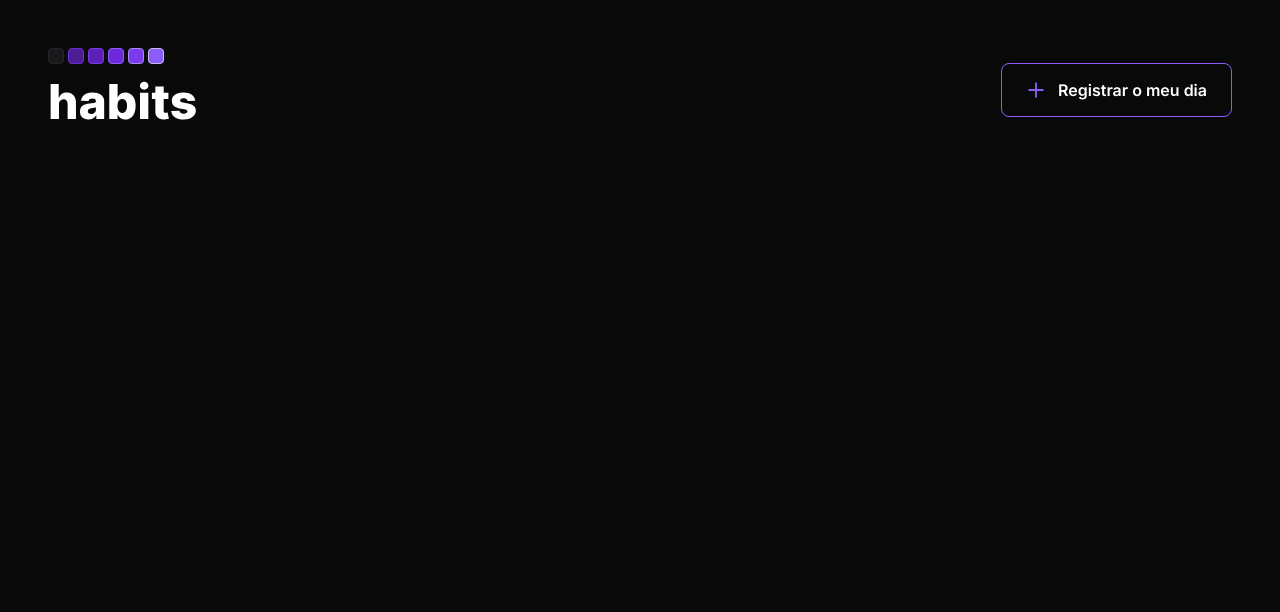
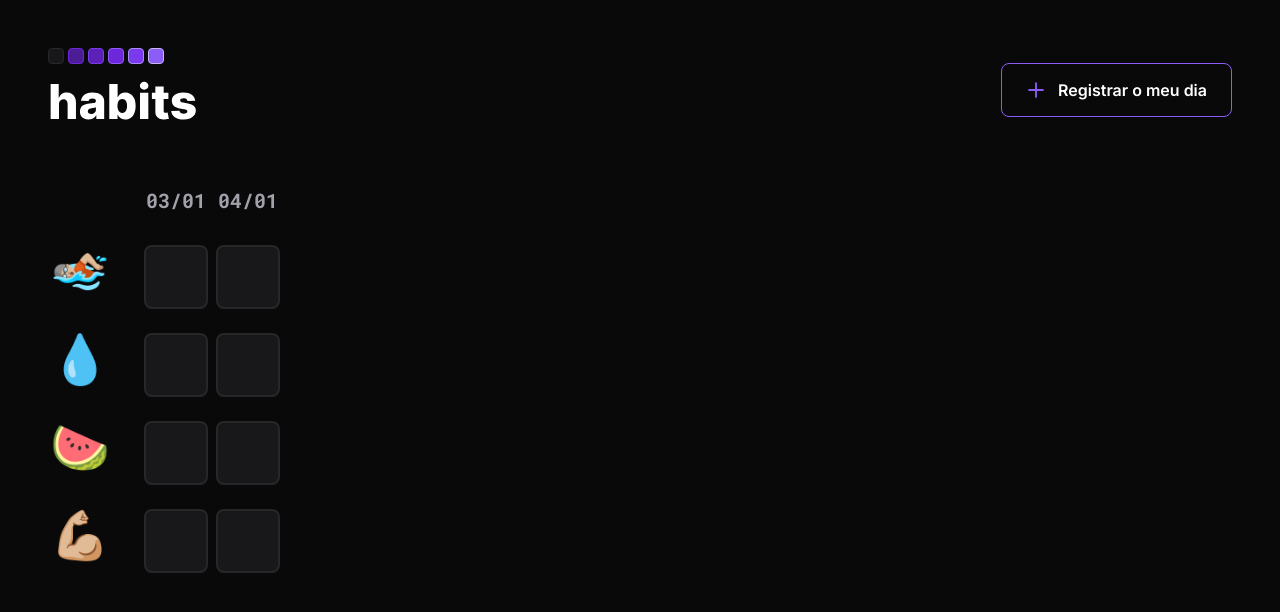
Before and after one commit to xjfdzn/appHabits, a plain HTML site: page index.html in a window 1280 px wide. Drawn offline with Linux system fonts and the light colour scheme.

Commit message:
added habits and days

```diff
--- a/css/style.css
+++ b/css/style.css
@@ -1,4 +1,4 @@
-@import url('https://fonts.googleapis.com/css2?family=Inter:wght@600&display=swap');
+@import url('https://fonts.googleapis.com/css2?family=Inter:wght@600&family=Roboto+Mono:wght@700&display=swap');
 
 * {
     padding: 0;
@@ -41,3 +41,72 @@ button {
     font-size: 16px;
     line-height: 125%;
 }
+
+#form-habits {
+    display: flex;
+    padding: 0px 48px;
+}
+
+.habits {
+    display: flex;
+    flex-direction: column;
+    gap: 24px;
+    margin-top: 60px;
+}
+
+.habit {
+    width: 64px; height: 64px;
+    font-size: 48px;
+
+    display: flex;
+    align-items: center;
+    justify-content: center;
+}
+
+/* ---------------Days-------------- */
+.days {
+    display: flex;
+    gap: 48px;
+    margin-left: 32px;
+}
+
+.day {
+    display: flex;
+    flex-direction: column;
+    gap: 24px;
+}
+
+form .days {
+    display: flex;
+    gap: 8px;
+    margin-top: 8px;
+}
+
+.day div {
+    margin-bottom: 8px;
+    font-family: 'Roboto Mono';
+    font-size: 20px;
+    line-height: 125%;
+    color: #A1A1AA;
+    text-align: center;
+}
+/* --------------------------------- */
+
+input {
+    appearance: none;
+    -webkit-appearance: none;
+    background: #18181B;
+
+    width: 64px; height: 64px;
+
+    border: 2px solid #27272A;
+    border-radius: 8px;
+}
+
+/* -------- Pseudo Selector --------*/
+
+input:checked {
+    background: #8B5CF6;
+    border: 2px solid #A78BFA;
+}
+/* ---------------------------------*/
--- a/index.html
+++ b/index.html
@@ -14,9 +14,32 @@
             <img src="/assets/plus.svg" alt="plus">
             Registrar o meu dia
         </button>
+    </header>
+    <form id="form-habits">
+        <div class="habits">
+            <div class="habit">🏊🏼</div>
+            <div class="habit">💧</div>
+            <div class="habit">🍉</div>
+            <div class="habit">💪🏼</div>
+        </div>
 
+        <div class="days">
+            <div class="day">
+                <div>03/01</div>
+                <input type="checkbox" class="swim">
+                <input type="checkbox" class="water">
+                <input type="checkbox" class="fruit">
+                <input type="checkbox" class="gym">
+            </div>
+            <div class="day">
+                <div>04/01</div>
+                <input type="checkbox" class="swim">
+                <input type="checkbox" class="water">
+                <input type="checkbox" class="fruit">
+                <input type="checkbox" class="gym">
+            </div>
+        </div>
+    </form>
 
-
-    </header>
 </body>
 </html>
```
